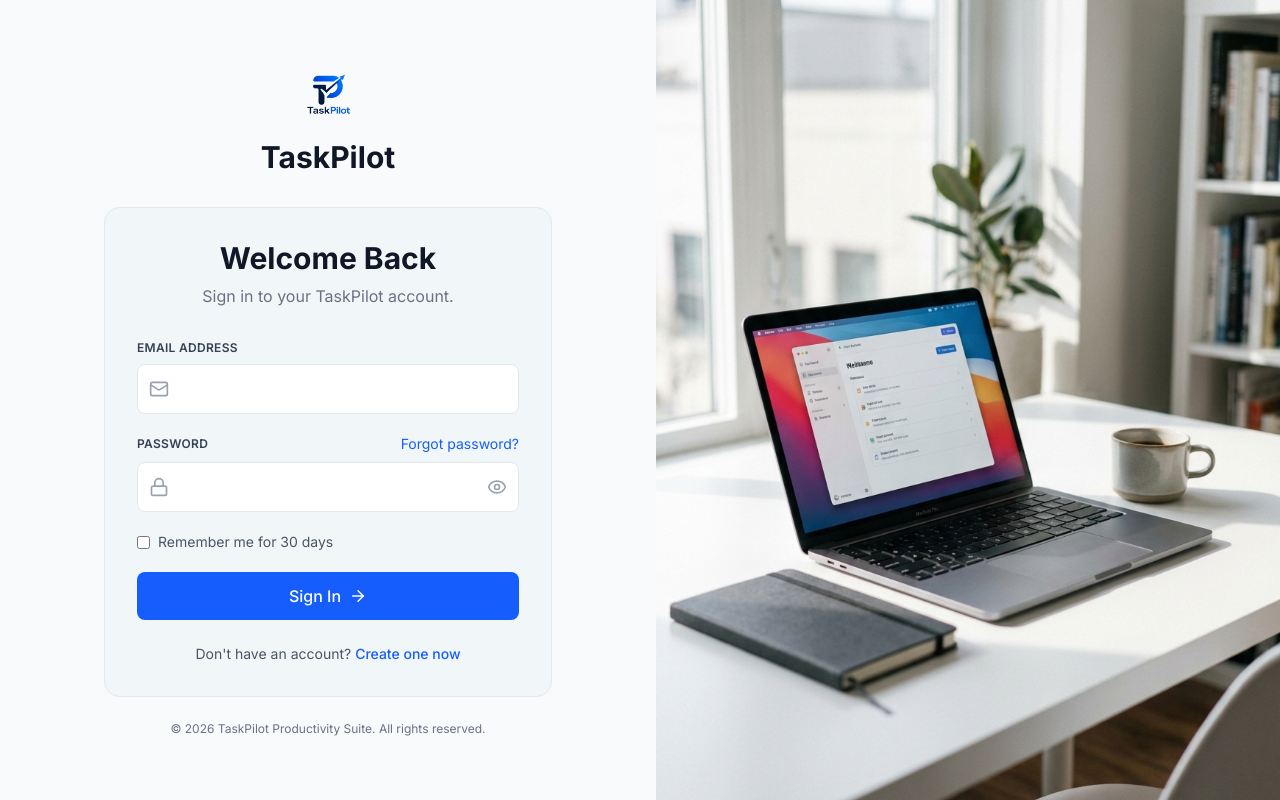
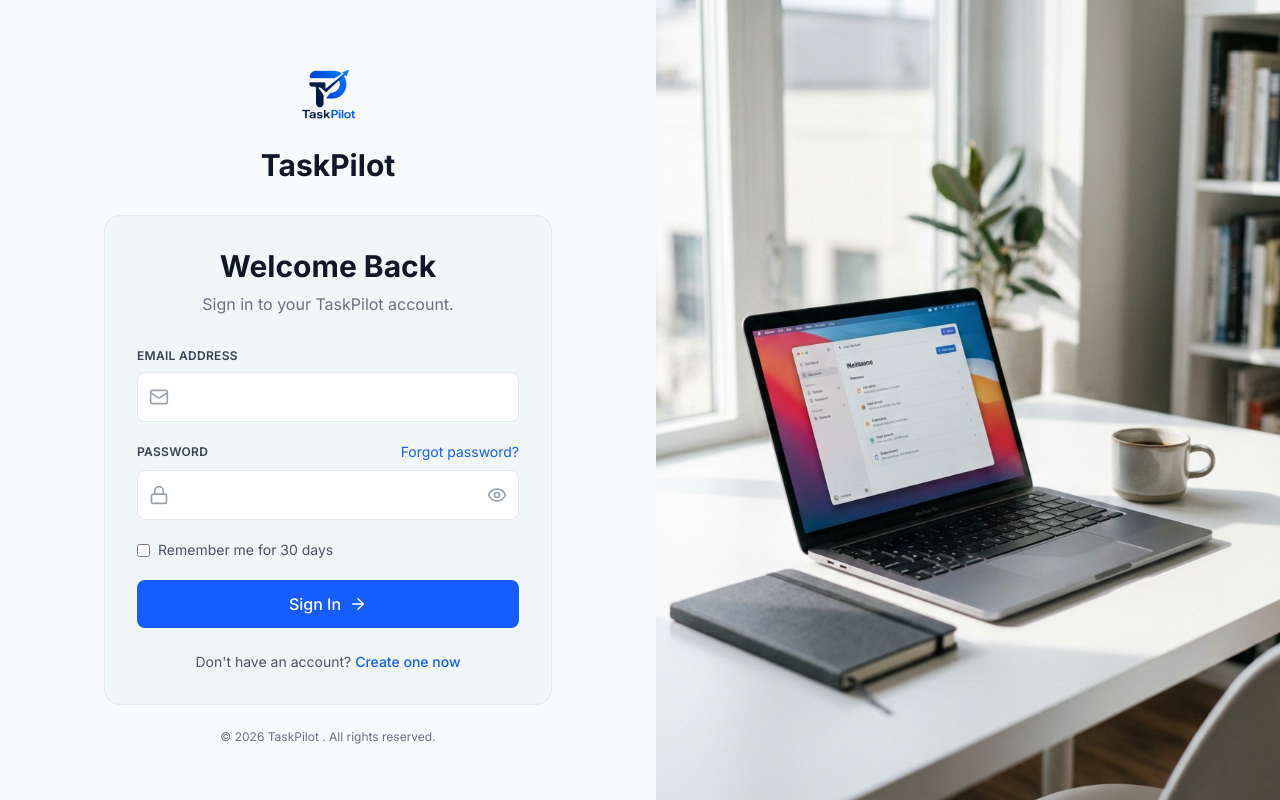
Before and after one commit to Desire-coder-wq/Task-app, a Next.js app in the folder task-flow-frontend/: page /auth/login in a window 1280 px wide. Built offline with nearby package versions, Linux system fonts and the light colour scheme; no server answers.

Commit message:
feat : My last commit

```diff
--- a/task-flow-frontend/src/app/accept-invitation/page.tsx
+++ b/task-flow-frontend/src/app/accept-invitation/page.tsx
@@ -26,7 +26,7 @@ export default function AcceptInvitationPage() {
     const validateToken = async () => {
       try {
         // Check if token is valid by calling a validation endpoint
-        // Or just redirect to register with token
+
         setIsValid(true);
         // Redirect to register page with token
         router.push(`/auth/register?token=${token}`);
--- a/task-flow-frontend/src/app/auth/forgot-password/page.tsx
+++ b/task-flow-frontend/src/app/auth/forgot-password/page.tsx
@@ -59,8 +59,8 @@ export default function ForgotPasswordPage() {
             <Image
               src="/images/logo.png"
               alt="TaskPilot"
-              width={56}
-              height={56}
+              width={96}
+              height={96}
               className="mb-3"
               priority
             />
--- a/task-flow-frontend/src/app/auth/login/page.tsx
+++ b/task-flow-frontend/src/app/auth/login/page.tsx
@@ -72,8 +72,8 @@ export default function LoginPage() {
             <Image
               src="/images/logo.png"
               alt="TaskPilot"
-              width={64}
-              height={64}
+              width={80}
+              height={80}
               className="mb-3"
               priority
             />
@@ -167,7 +167,7 @@ export default function LoginPage() {
           </div>
 
           <p className="mt-6 text-center text-xs text-gray-500">
-            © 2026 TaskPilot Productivity Suite. All rights reserved.
+           © 2026 TaskPilot . All rights reserved.
           </p>
         </div>
       </div>
--- a/task-flow-frontend/src/app/auth/register/page.tsx
+++ b/task-flow-frontend/src/app/auth/register/page.tsx
@@ -127,8 +127,8 @@ export default function RegisterPage() {
             <Image
               src="/images/logo.png"
               alt="TaskPilot"
-              width={56}
-              height={56}
+              width={96}
+              height={96}
               className="mb-3"
               priority
             />
--- a/task-flow-frontend/src/app/auth/reset-password/page.tsx
+++ b/task-flow-frontend/src/app/auth/reset-password/page.tsx
@@ -73,8 +73,8 @@ export default function ResetPasswordPage() {
             <Image
               src="/images/logo.png"
               alt="TaskPilot"
-              width={56}
-              height={56}
+              width={96}
+              height={96}
               className="mb-3"
               priority
             />
--- a/task-flow-frontend/src/app/page.tsx
+++ b/task-flow-frontend/src/app/page.tsx
@@ -10,7 +10,7 @@ export default function LandingPage() {
       {/* Nav */}
       <nav className="flex items-center justify-between px-8 py-5 bg-slate-50">
         <div className="flex items-center gap-2">
-          <Image src="/images/logo.png" alt="TaskPilot" width={32} height={32} />
+          <Image src="/images/logo.png" alt="TaskPilot" width={48} height={48} />
           <span className="text-xl font-bold text-blue-600">TaskPilot</span>
         </div>
         <div className="flex items-center gap-6">
@@ -36,7 +36,7 @@ export default function LandingPage() {
               with <span className="text-blue-600">TaskPilot</span>
             </h1>
             <p className="mt-6 text-lg text-gray-600 max-w-md">
-              The Full package  task management solution for high-performing teams.
+              The full package  task management solution for high-performing teams.
               Organize projects, track progress, and improve productivity
             </p>
             <Link
@@ -128,7 +128,7 @@ export default function LandingPage() {
         <div className="max-w-6xl mx-auto flex items-center justify-between">
           <div>
             <div className="flex items-center gap-2">
-              <Image src="/images/logo.png" alt="TaskPilot" width={24} height={24} />
+              <Image src="/images/logo.png" alt="TaskPilot" width={32} height={32} />
               <span className="font-semibold text-gray-900">TaskPilot</span>
             </div>
             <p className="text-sm text-gray-500 mt-1">Get more work done </p>
```
Also changed, not shown: 1 other file (tests, documents, lock files or other folders).
